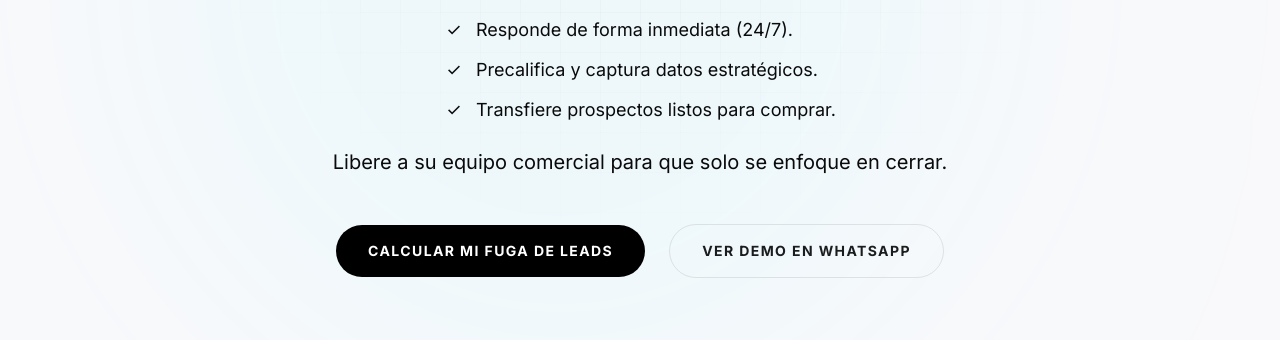
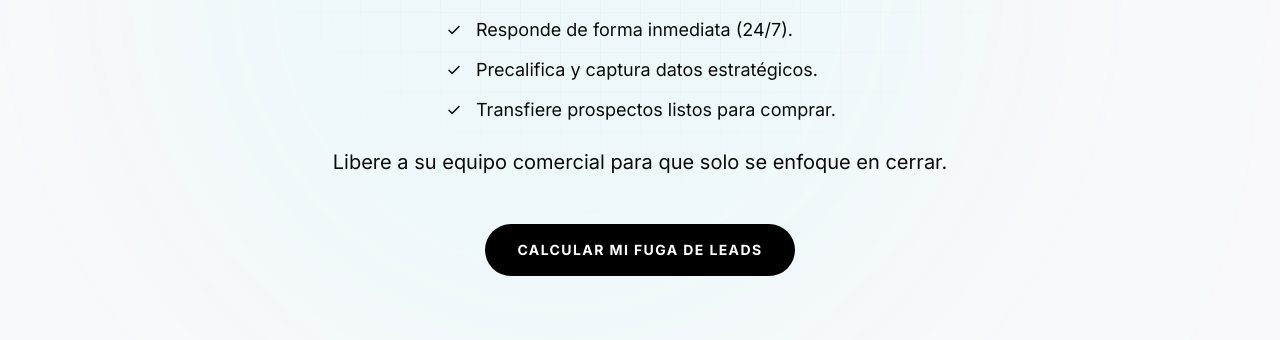
Before and after one commit to riosje/agentesvision.com, a plain HTML site: page crm-whatsapp.html in a window 1280 px wide. Shown: the part 460-800 px from the top of the page. Drawn offline with nearby package versions, Linux system fonts and the light colour scheme.

Commit message:
style: remove secondary 'Ver Demo' button from CRM hero

```diff
--- a/crm-whatsapp.html
+++ b/crm-whatsapp.html
@@ -210,11 +210,7 @@
                         class="inline-block text-center bg-primary text-on-primary-fixed rounded-full px-8 py-4 font-bold text-sm tracking-widest uppercase hover:opacity-90 transition-all duration-300 w-full sm:w-auto">
                         Calcular mi Fuga de Leads
                     </a>
-                    <a href="https://wa.me/573004040285?text=Hola%2C%20necesito%20una%20soluci%C3%B3n%20de%20Inteligencia%20Artificial%20para%20mi%20negocio"
-                        target="_blank" rel="noopener noreferrer"
-                        class="inline-block text-center ghost-border text-on-surface rounded-full px-8 py-4 font-bold text-sm tracking-widest uppercase hover:bg-surface-container-low transition-all duration-300 w-full sm:w-auto">
-                        Ver Demo en WhatsApp
-                    </a>
+
                 </div>
             </div>
         </section>
```
